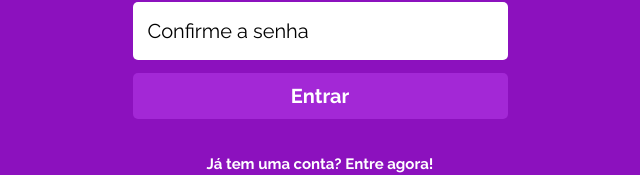
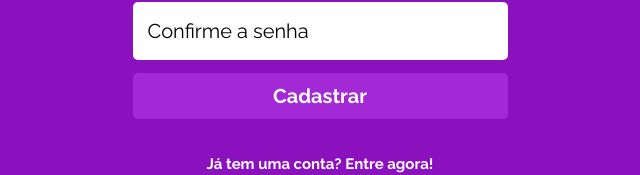
Before and after one commit to Ikusa0/projeto13-mywallet-front, a React (Create React App) app: page /sing_up in a window 1280 px wide. Shown: the part 456-631 px from the top of the page, without its empty margins (320-960 px from the left). Built offline with nearby package versions, Linux system fonts and the light colour scheme; a web font is replaced by a local one.

Commit message:
fix: singup button now have the text "cadastrar"

```diff
--- a/src/Pages/SingUp.js
+++ b/src/Pages/SingUp.js
@@ -1,12 +1,13 @@
 import React from "react";
 import axios from "axios";
 import styled from "styled-components";
-import { Link } from "react-router-dom";
+import { Link, useNavigate } from "react-router-dom";
 import Form from "../Components/Form";
 import Logo from "../Components/Logo";
 import Page from "../Layouts/Page";
 
 export default function SingUp() {
+  const navigate = useNavigate();
   const [name, setName] = React.useState("");
   const [email, setEmail] = React.useState("");
   const [password, setPassword] = React.useState("");
@@ -16,6 +17,7 @@ export default function SingUp() {
   function handleSubmit(e) {
     e.preventDefault();
     setDisabled(true);
+    navigate("/login");
 
     // TODO: enviar dados para o back
   }
@@ -65,7 +67,7 @@ export default function SingUp() {
       },
     ],
     button: {
-      text: "Entrar",
+      text: "Cadastrar",
       disabled,
     },
   };
```
